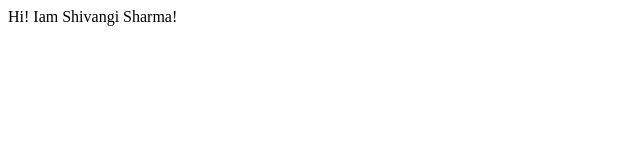
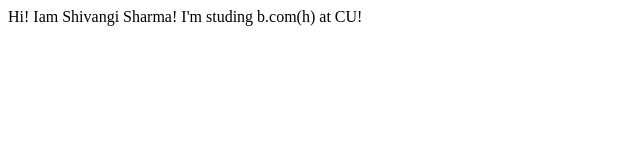
Before and after one commit to shivangisharma01/my-first-website_by-shivangi, a plain HTML site: page index.html in a window 1280 px wide. Shown: the whole page, without its empty margins (0-640 px from the left). Drawn offline with Linux system fonts and the light colour scheme.

Commit message:
Updated info

```diff
--- a/index.html
+++ b/index.html
@@ -8,5 +8,6 @@
 </head>
 <body>
   Hi! Iam Shivangi Sharma!
+  I'm studing b.com(h) at CU!
 </body>
 </html>
```
